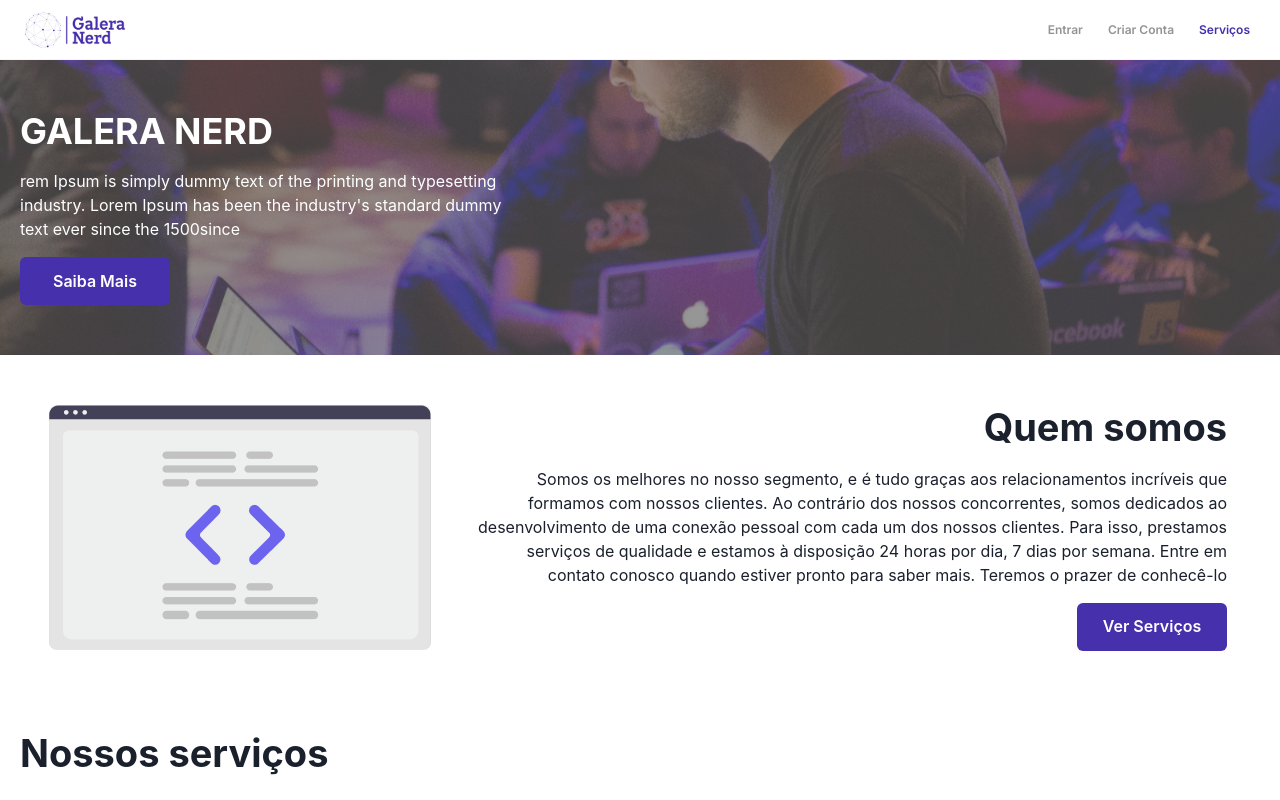
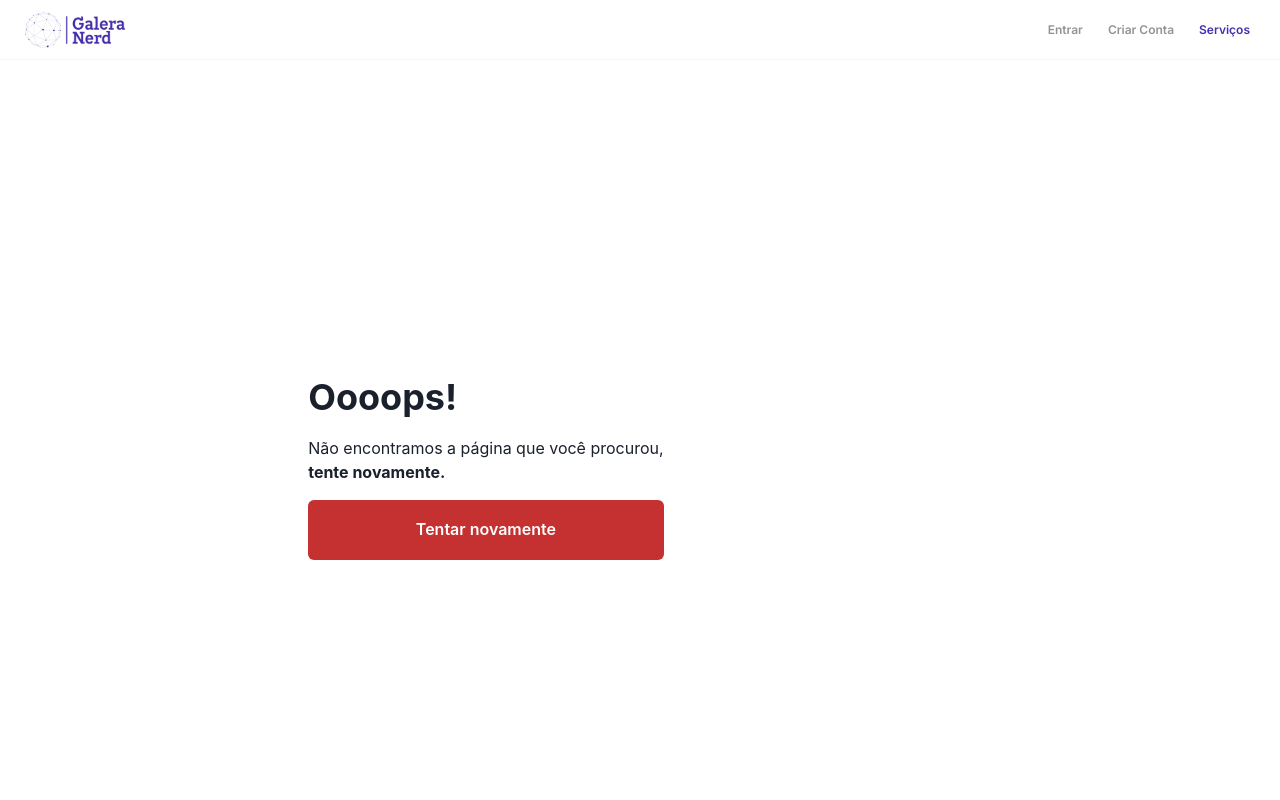
Before and after one commit to PauloHenriqueMagno/GaleraNerd, a React (Create React App) app: page / in a window 1280 px wide. Shown: the top 800 px of the page. Built offline with nearby package versions, Linux system fonts and the light colour scheme.

Commit message:
feature: error page created

```diff
--- /dev/null
+++ b/src/pages/ErrorPage/index.jsx
@@ -0,0 +1,42 @@
+import { Box, Flex, Heading, Button, Text, Image } from "@chakra-ui/react";
+import ErrorImg from "../../assets/ErrorImg.svg";
+import HeaderComponent from "../../components/Header";
+import { useHistory } from "react-router-dom";
+
+const ErrorPage = () => {
+  const history = useHistory();
+  return (
+    <>
+      <HeaderComponent />
+      <Flex
+        padding={["10px 15px", "10 15px", "0px", "0px"]}
+        alignItems="center"
+        justifyContent="space-evenly"
+        height={["auto", "auto", "100vh", "100vh"]}
+        flexDirection={["column-reverse", "column-reverse", "row", "row"]}
+      >
+        <Box mt="4">
+          <Heading> Oooops! </Heading>
+          <Text mt="4">
+            Não encontramos a página que você procurou, <br />
+            <b>tente novamente.</b>
+          </Text>
+          <Button
+            mt="4"
+            bg="red.600"
+            h="60px"
+            color="white"
+            w="100%"
+            _hover={{ bg: "red:700" }}
+            onClick={() => history.push("/")}
+          >
+            Tentar novamente
+          </Button>
+        </Box>
+        <Image scr={ErrorImg} />
+      </Flex>
+    </>
+  );
+};
+
+export default ErrorPage;
--- a/src/routes/index.jsx
+++ b/src/routes/index.jsx
@@ -5,10 +5,17 @@ import Home from "../pages/Home";
 import Search from "../pages/Search";
 import DevList from "../pages/DevsList";
 import Dev from "../pages/Dev";
+import ErrorPage from "../pages/ErrorPage";
 
 const Routes = () => {
   return (
     <Switch>
+      <Route path="/dev">
+        <Dev />
+      </Route>
+      <Route>
+        <ErrorPage />
+      </Route>
       <Route path="/register">
         <Register />
       </Route>
@@ -24,9 +31,6 @@ const Routes = () => {
       <Route path="/">
         <Home />
       </Route>
-      <Route path="/dev">
-        <Dev />
-      </Route>
     </Switch>
   );
 };
```
Also changed, not shown: src/assets/ErrorImg.svg (added).
